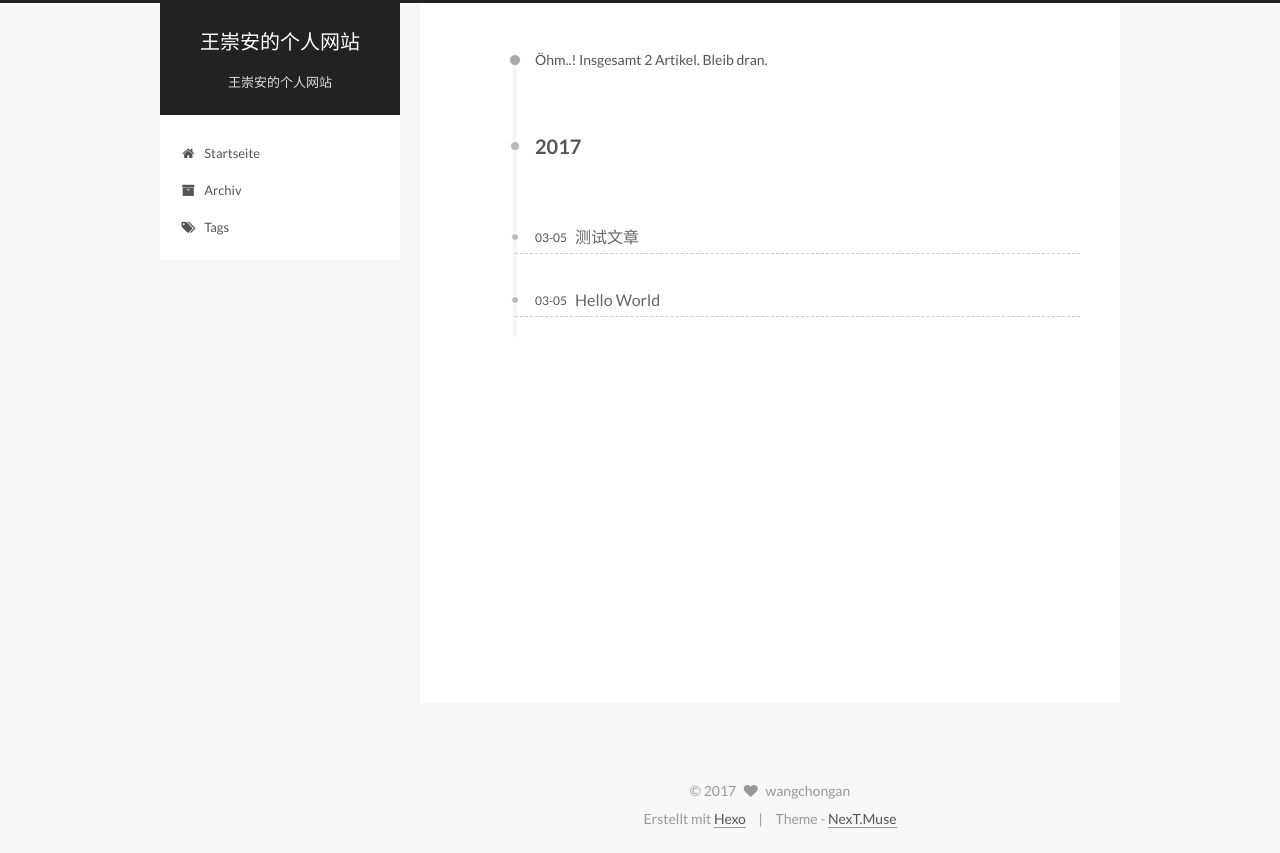
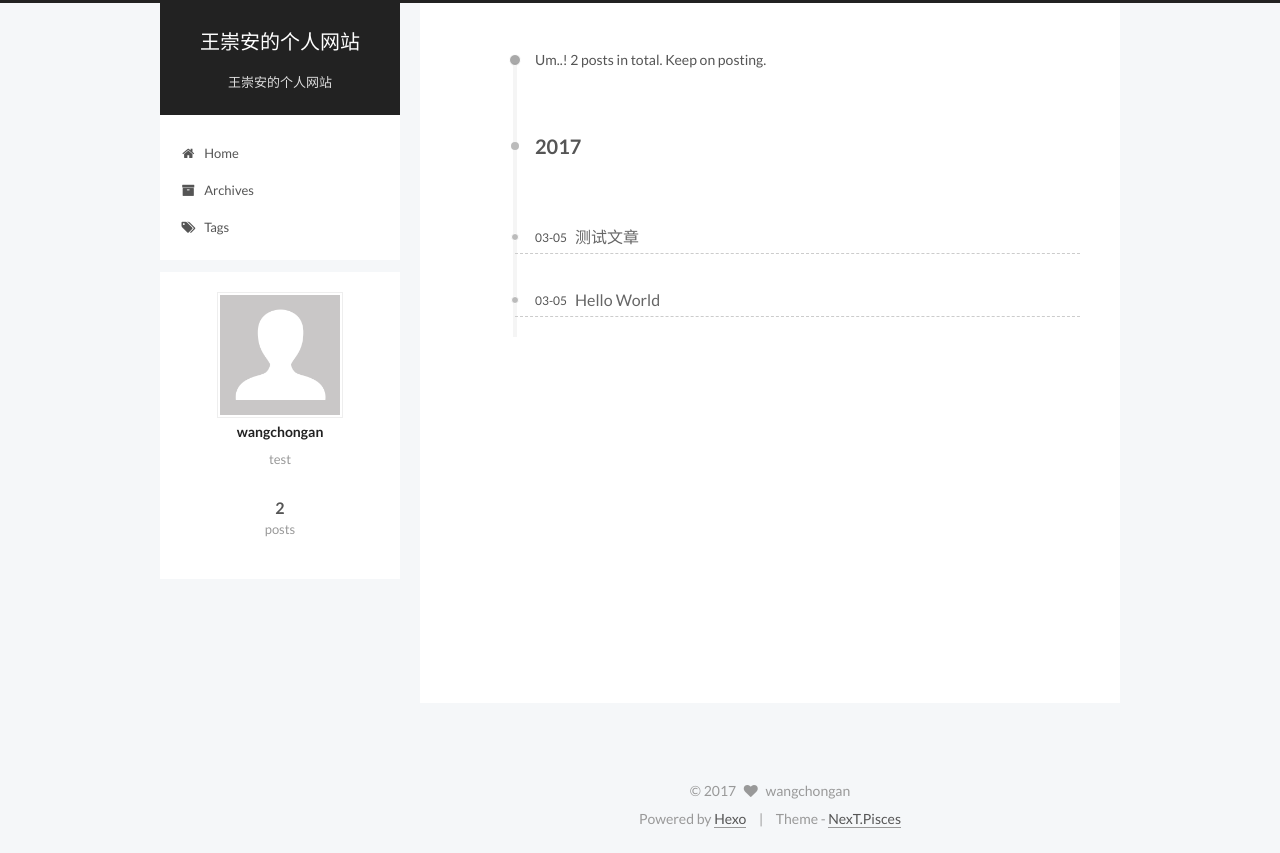
Before and after one commit to wangchongan/wangchongan.github.io, a plain HTML site: page archives/2017/03/index.html in a window 1280 px wide. Drawn offline with Linux system fonts and the light colour scheme.

Commit message:
Site updated: 2017-03-06 08:06:30

```diff
--- a/2017/03/05/hello-world/index.html
+++ b/2017/03/05/hello-world/index.html
@@ -5,7 +5,7 @@
 
 
 
-<html class="theme-next muse use-motion" lang="zh-CN">
+<html class="theme-next pisces use-motion" lang="zh-CN">
 <head>
   <meta charset="UTF-8"/>
 <meta http-equiv="X-UA-Compatible" content="IE=edge" />
@@ -107,7 +107,7 @@ Quick">
   var NexT = window.NexT || {};
   var CONFIG = {
     root: '/',
-    scheme: 'Muse',
+    scheme: 'Pisces',
     sidebar: {"position":"left","display":"post","offset":12,"offset_float":0,"b2t":false,"scrollpercent":false},
     fancybox: true,
     motion: true,
@@ -199,7 +199,7 @@ Quick">
 
               <i class="menu-item-icon fa fa-fw fa-home"></i> <br />
 
-            Startseite
+            Home
           </a>
         </li>
 
@@ -209,7 +209,7 @@ Quick">
 
               <i class="menu-item-icon fa fa-fw fa-archive"></i> <br />
 
-            Archiv
+            Archives
           </a>
         </li>
 
@@ -286,7 +286,7 @@ Quick">
                 <i class="fa fa-calendar-o"></i>
               </span>
 
-                <span class="post-meta-item-text">Veröffentlicht am</span>
+                <span class="post-meta-item-text">Posted on</span>
 
               <time title="Post created" itemprop="dateCreated datePublished" datetime="2017-03-05T20:26:27+08:00">
                 2017-03-05
@@ -420,10 +420,10 @@ Quick">
 
         <ul class="sidebar-nav motion-element">
           <li class="sidebar-nav-toc sidebar-nav-active" data-target="post-toc-wrap" >
-            Inhaltsverzeichnis
+            Table of Contents
           </li>
           <li class="sidebar-nav-overview" data-target="site-overview">
-            Übersicht
+            Overview
           </li>
         </ul>
 
@@ -444,7 +444,7 @@ Quick">
             <div class="site-state-item site-state-posts">
               <a href="/archives">
                 <span class="site-state-item-count">2</span>
-                <span class="site-state-item-name">Artikel</span>
+                <span class="site-state-item-name">posts</span>
               </a>
             </div>
 
@@ -514,13 +514,13 @@ Quick">
 
 
 <div class="powered-by">
-  Erstellt mit  <a class="theme-link" href="https://hexo.io">Hexo</a>
+  Powered by <a class="theme-link" href="https://hexo.io">Hexo</a>
 </div>
 
 <div class="theme-info">
   Theme -
   <a class="theme-link" href="https://github.com/iissnan/hexo-theme-next">
-    NexT.Muse
+    NexT.Pisces
   </a>
 </div>
 
@@ -593,6 +593,13 @@ Quick">
 
 
 
+  <script type="text/javascript" src="/js/src/affix.js?v=5.1.0"></script>
+
+  <script type="text/javascript" src="/js/src/schemes/pisces.js?v=5.1.0"></script>
+
+
+
+
   <script type="text/javascript" src="/js/src/scrollspy.js?v=5.1.0"></script>
 <script type="text/javascript" src="/js/src/post-details.js?v=5.1.0"></script>
 
--- a/archives/2017/03/index.html
+++ b/archives/2017/03/index.html
@@ -5,7 +5,7 @@
 
 
 
-<html class="theme-next muse use-motion" lang="zh-CN">
+<html class="theme-next pisces use-motion" lang="zh-CN">
 <head>
   <meta charset="UTF-8"/>
 <meta http-equiv="X-UA-Compatible" content="IE=edge" />
@@ -103,7 +103,7 @@
   var NexT = window.NexT || {};
   var CONFIG = {
     root: '/',
-    scheme: 'Muse',
+    scheme: 'Pisces',
     sidebar: {"position":"left","display":"post","offset":12,"offset_float":0,"b2t":false,"scrollpercent":false},
     fancybox: true,
     motion: true,
@@ -129,7 +129,7 @@
 
 
 
-  <title> Archiv | 王崇安的个人网站 </title>
+  <title> Archive | 王崇安的个人网站 </title>
 </head>
 
 <body itemscope itemtype="http://schema.org/WebPage" lang="zh-CN">
@@ -195,7 +195,7 @@
 
               <i class="menu-item-icon fa fa-fw fa-home"></i> <br />
 
-            Startseite
+            Home
           </a>
         </li>
 
@@ -205,7 +205,7 @@
 
               <i class="menu-item-icon fa fa-fw fa-archive"></i> <br />
 
-            Archiv
+            Archives
           </a>
         </li>
 
@@ -247,7 +247,7 @@
 
 
 
-      Öhm..! Insgesamt 2 Artikel. Bleib dran.
+      Um..! 2 posts in total. Keep on posting.
     </span>
 
 
@@ -378,7 +378,7 @@
             <div class="site-state-item site-state-posts">
               <a href="/archives">
                 <span class="site-state-item-count">2</span>
-                <span class="site-state-item-name">Artikel</span>
+                <span class="site-state-item-name">posts</span>
               </a>
             </div>
 
@@ -432,13 +432,13 @@
 
 
 <div class="powered-by">
-  Erstellt mit  <a class="theme-link" href="https://hexo.io">Hexo</a>
+  Powered by <a class="theme-link" href="https://hexo.io">Hexo</a>
 </div>
 
 <div class="theme-info">
   Theme -
   <a class="theme-link" href="https://github.com/iissnan/hexo-theme-next">
-    NexT.Muse
+    NexT.Pisces
   </a>
 </div>
 
@@ -511,6 +511,13 @@
 
 
 
+  <script type="text/javascript" src="/js/src/affix.js?v=5.1.0"></script>
+
+  <script type="text/javascript" src="/js/src/schemes/pisces.js?v=5.1.0"></script>
+
+
+
+
 
     <script type="text/javascript" id="motion.page.archive">
       $('.archive-year').velocity('transition.slideLeftIn');
```
Also changed, not shown: 2017/03/05/测试文章/index.html (+15 -8 lines), archives/2017/index.html (+16 -9 lines), archives/index.html (+16 -9 lines), index.html (+16 -9 lines).
